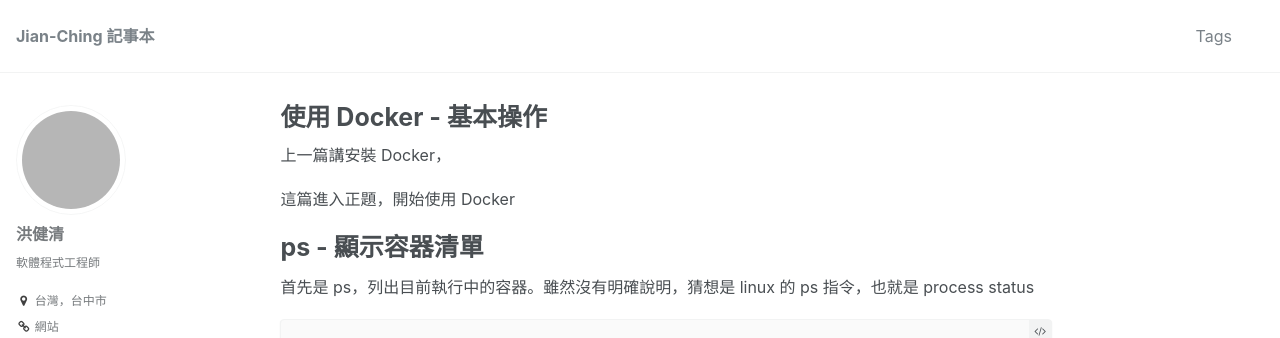
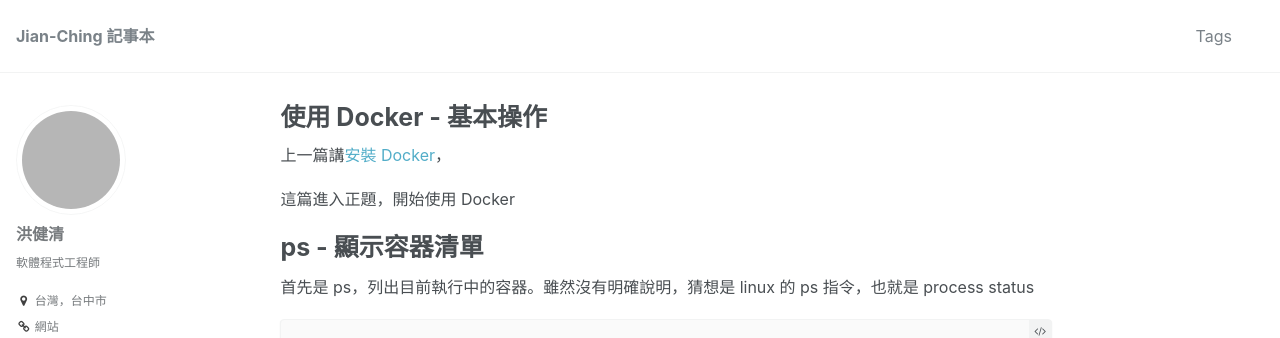
Before and after one commit to allyusd/twblog-source, a Jekyll site: the page built from _posts/2018-10-03-run-docker-basic.md, in a window 1280 px wide and 900 px high. Shown: the top 338 px of the window. Built offline with Jekyll 4.4.1, drawn with Linux system fonts in a browser that asks for light colours; comment, search, counter and statistics services are not loaded; part of the change alters nothing that is shown; grey boxes are pictures that could not be loaded.

```diff
--- a/_posts/2018-10-03-run-docker-basic.md
+++ b/_posts/2018-10-03-run-docker-basic.md
@@ -3,7 +3,7 @@ title: "使用 Docker - 基本操作"
 tags: 2019-iT-邦幫忙鐵人賽 Docker
 ---
 
-上一篇講安裝 Docker，
+上一篇講[安裝 Docker](https://twblog.hongjianching.com/2018/10/02/install-docker/)，
 
 這篇進入正題，開始使用 Docker
 
```
